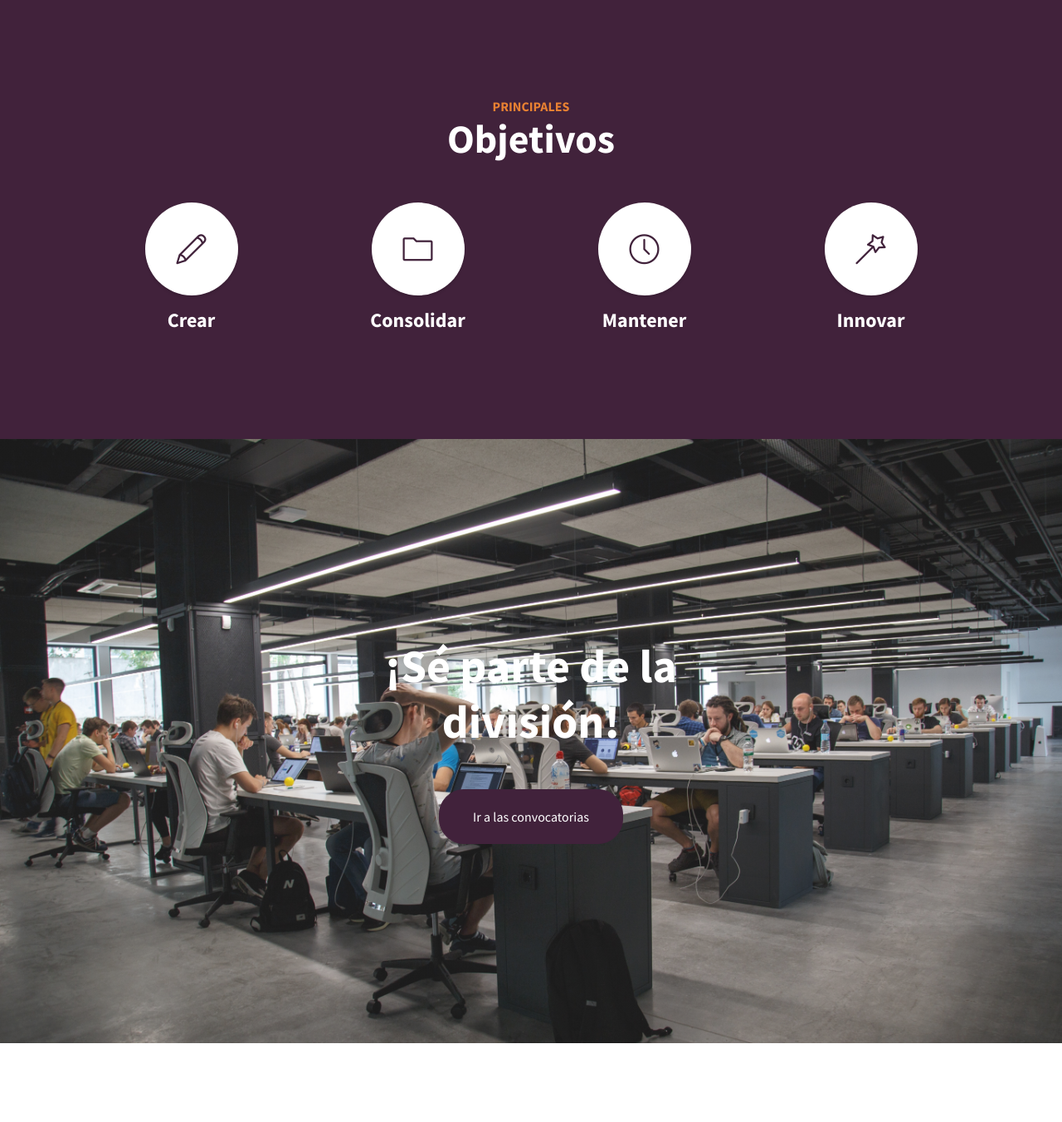
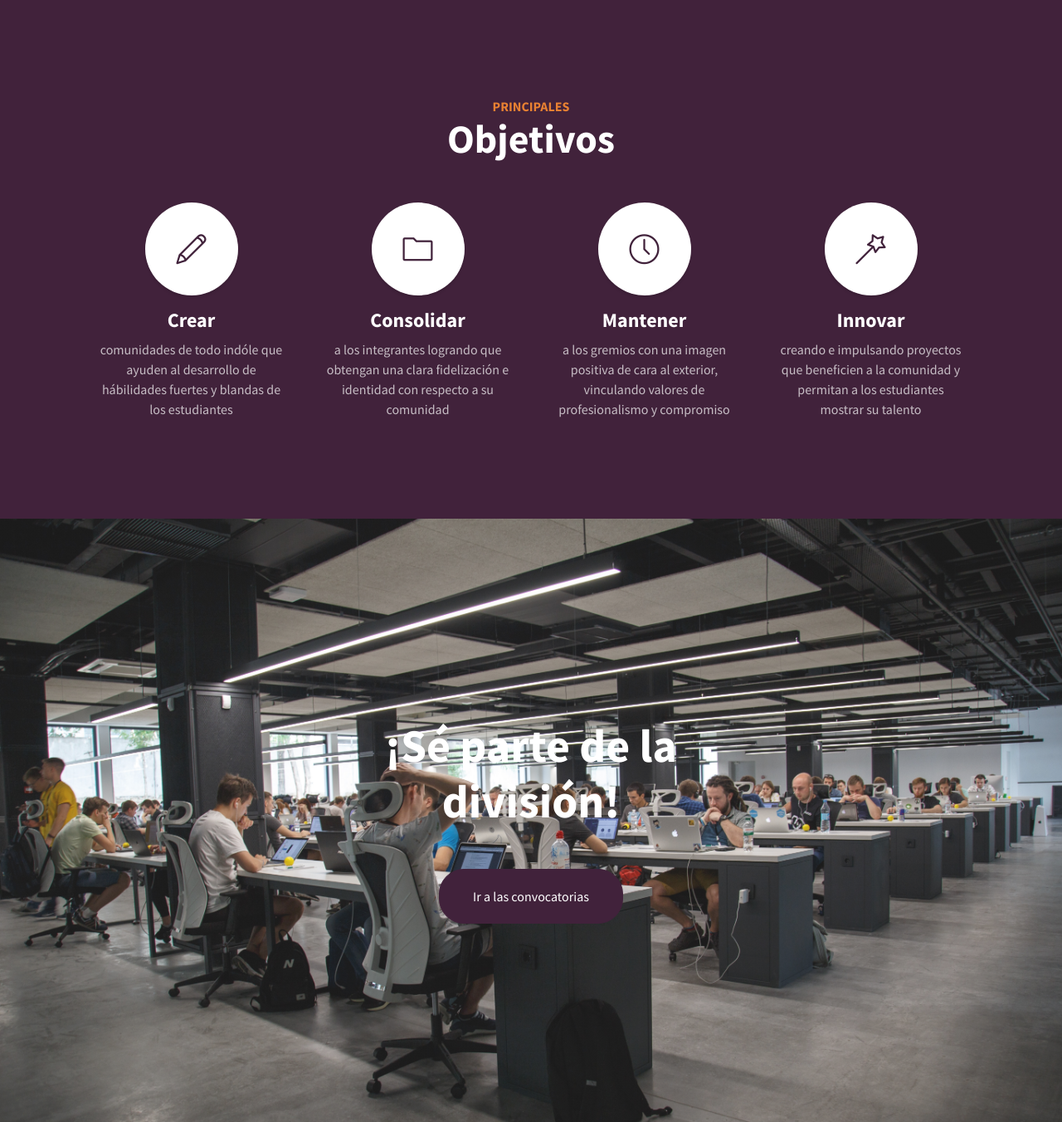
Before and after one commit to ESFM-X/pagina, a Flask app: page / in a window 1280 px wide. Shown: the part 1231-2583 px from the top of the page at 83% size. Run offline with Flask 2, Linux system fonts and the light colour scheme; some libraries are stand-ins or nearby versions.

Commit message:
objetivos

```diff
--- a/templates/index.html
+++ b/templates/index.html
@@ -25,7 +25,7 @@
                 <li class="sidebar-brand"><a href="#page-top">ESFM-X</a></li>
                 <li class="sidebar-nav-item"><a href="#page-top">Portada</a></li>
                 <li class="sidebar-nav-item"><a href="#about">Acerca de</a></li>
-                <li class="sidebar-nav-item"><a href="#services">Objetivos</a></li>
+                <li class="sidebar-nav-item"><a href="#objetivos">Objetivos</a></li>
                 <li class="sidebar-nav-item"><a href="#portfolio">Proyectos</a></li>
                 <li class="sidebar-nav-item"><a href="#contact">Contacto</a></li>
             </ul>
@@ -48,13 +48,13 @@
                             se encarga de supervisar y organizar comunidades de la Escuela Superior de Física y Matemáticas del IPN
 
                         </p>
-                        <a class="btn btn-dark btn-xl" href="#services">Nuestros objetivos</a>
+                        <a class="btn btn-dark btn-xl" href="#objetivos">Nuestros objetivos</a>
                     </div>
                 </div>
             </div>
         </section>
-        <!-- Services-->
-        <section class="content-section bg-primary text-white text-center" id="services">
+        <!-- objetivos-->
+        <section class="content-section bg-primary text-white text-center" id="objetivos">
             <div class="container px-4 px-lg-5">
                 <div class="content-section-heading">
                     <h3 class="text-secondary mb-0">Principales</h3>
@@ -64,27 +64,26 @@
                     <div class="col-lg-3 col-md-6 mb-5 mb-lg-0">
                         <span class="service-icon rounded-circle mx-auto mb-3"><i class="icon-pencil"></i></span>
                         <h4><strong>Crear</strong></h4>
-                        <p class="text-faded mb-0"></p>
+                        <p class="text-faded mb-0">comunidades de todo indóle que ayuden al desarrollo de hábilidades fuertes y blandas de los estudiantes</p>
                     </div>
                     <div class="col-lg-3 col-md-6 mb-5 mb-lg-0">
 
                         <span class="service-icon rounded-circle mx-auto mb-3"><i class="icon-folder"></i></span>
                         <h4><strong>Consolidar</strong></h4>
-                        <p class="text-faded mb-0"></p>
+                        <p class="text-faded mb-0">a los integrantes logrando que obtengan una clara fidelización e identidad con respecto a su comunidad</p>
                     </div>
                     <div class="col-lg-3 col-md-6 mb-5 mb-md-0">
                         <span class="service-icon rounded-circle mx-auto mb-3"><i class="icon-clock"></i></span>
                         <h4><strong>Mantener</strong></h4>
                         <p class="text-faded mb-0">
-                            <!-- Millions of users
-                            <i class="fas fa-heart"></i>
-                            Start Bootstrap! -->
+                            a los gremios con una imagen positiva de cara al exterior, vinculando valores de
+                            profesionalismo y compromiso
                         </p>
                     </div>
                     <div class="col-lg-3 col-md-6">
                         <span class="service-icon rounded-circle mx-auto mb-3"><i class="icon-magic-wand"></i></span>
                         <h4><strong>Innovar</strong></h4>
-                        <p class="text-faded mb-0"></p>
+                        <p class="text-faded mb-0">creando e impulsando proyectos que beneficien a la comunidad y permitan a los estudiantes mostrar su talento</p>
                     </div>
                 </div>
             </div>
@@ -169,10 +168,14 @@
             </div>
         </section>
         <!-- Map-->
-        <div class="map">
+        <!-- <div class="map">
             <iframe src="https://maps.google.com/maps?f=q&amp;source=s_q&amp;hl=en&amp;geocode=&amp;q=ESFM,+CA&amp;aq=0&amp;oq=ESFM&amp;sll=28.659344,-81.187888&amp;sspn=0.128789,0.264187&amp;ie=UTF8&amp;hq=ESFM&amp;t=m&amp;z=15&amp;iwloc=A&amp;output=embed"></iframe>
             <br />
             <small><a href="https://maps.google.com/maps?f=q&amp;source=embed&amp;hl=en&amp;geocode=&amp;q=ESFM&amp;aq=0&amp;oq=ESFM&amp;sll=28.659344,-81.187888&amp;sspn=0.128789,0.264187&amp;ie=UTF8&amp;hq=ESFM&amp;t=m&amp;z=15&amp;iwloc=A"></a></small>
+        </div> -->
+        <div style="width: 100%" >
+            <iframe width="100%" height="600" frameborder="0" scrolling="no" marginheight="0" marginwidth="0" src="https://maps.google.com/maps?width=100%25&amp;height=600&amp;hl=es&amp;q=ESFM+(ESFM%20X)&amp;t=&amp;z=14&amp;ie=UTF8&amp;iwloc=B&amp;output=embed">
+            </iframe>
         </div>
         <!-- Footer-->
         <footer class="footer text-center">
```
